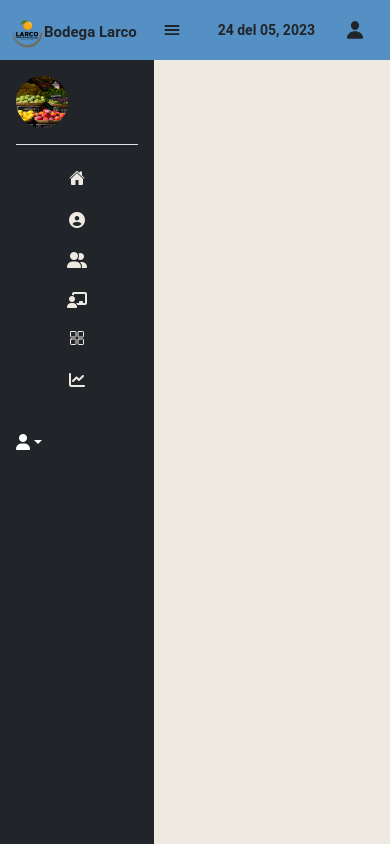
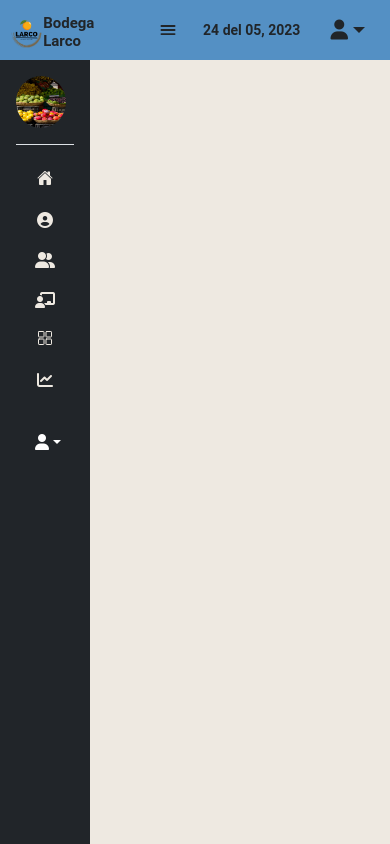
Before and after one commit to MarianaLRisco/BodegaLarco, a PHP site: page /inicio.html in a window 390 px wide. Run offline with PHP 8.4, Linux system fonts and the light colour scheme; some libraries are stand-ins or nearby versions.

Commit message:
arreglos

```diff
--- a/css/system.css
+++ b/css/system.css
@@ -69,7 +69,7 @@ body{
   align-self: center;
 }
 .logo{
-  width: 47px;;
+  width: 51px;;
   height:74px;
 }
 
@@ -95,16 +95,32 @@ body{
   justify-content: center;
   padding-left: 15px;
   padding-right: 15px;
-  padding-top: 24px;
-  padding-bottom: 24px;
+  padding-top: 23px;
+  padding-bottom: 23px;
   transition: background-color 0.4s;
 }
+.container-icon i.menu, .container-icon a{
+    color: var(--color-black)!important;
+    font-size: 20px;
+}
+
 .container-icon:hover{
   background-color: var(--color-blue-dark)!important;
 }
 
 .container-icon ion-icon{
-  font-size: 28px;
+  font-size: 30px;
+}
+.container-icon ul.dropdown-menu{
+    margin-top: 200px!important;
+    margin-right: 30px!important;
+}
+.container-icon ul.dropdown-menu.show{
+    margin-top: 14px!important;
+    margin-left: 45.5px!important;
+}
+.item:hover{
+    background-color: #acd4f4;
 }
 
 .text-date{
@@ -192,6 +208,13 @@ ul:focus {
   .container-icon ion-icon{
     font-size: 20px;
   }
+  .container-icon ul.show{
+    margin-top: 4px!important;
+    /* position: absolute; */
+  }
+  .item{
+    font-size: 16px!important;
+  }
   .user-info{
     margin-left: 10px;
     margin-right: 10px!important;
@@ -201,7 +224,12 @@ ul:focus {
     padding-bottom: 20px;
   }
   .sidebar{
-    width: 154px;
+    width: 90px;
+    align-items: center;
+  }
+  .tmenu{
+    margin-left: 19px!important;
+    align-items: center;
   }
   .nav ul{
     color: var(--color-cream)!important;
--- a/inicio.html
+++ b/inicio.html
@@ -6,7 +6,7 @@
      <!-- Bootstrap CSS -->
     <meta name='viewport' content='width=device-width, initial-scale=1'>
     <link href="https://cdn.jsdelivr.net/npm/bootstrap@5.3.0-alpha3/dist/css/bootstrap.min.css" rel="stylesheet" integrity="sha384-KK94CHFLLe+nY2dmCWGMq91rCGa5gtU4mk92HdvYe+M/SXH301p5ILy+dN9+nJOZ" crossorigin="anonymous">
-    <link rel='stylesheet' href='css/system.css?5768'>
+    <link rel='stylesheet' href='css/system.css?474'>
     <script src="libs/jquery-3.6.1.min.js" charset="utf-8"></script>
     <!-- icons -->
     <script src="https://kit.fontawesome.com/b9a5eec5a5.js" crossorigin="anonymous"></script>
@@ -27,7 +27,19 @@
             </div>
             <div class="user-info">
                 <div class="text-date d-inline-block" id="header-right"></div>
-                <div class="container-icon"><ion-icon class="d-inline-block"  name="person"></ion-icon></div>
+                <div class="container-icon dropdown">
+                    <a href="#" class="d-flex dropdown-toggle align-items-center text-white text-decoration-none" id="dropdownUser1" data-bs-toggle="dropdown" aria-expanded="false">
+                        <i class="fa-solid fa-user menu"></i> <span class="ms-1 d-none d-sm-inline"></span>
+                    </a>
+                    <ul class="dropdown-menu  text-small shadow">
+                        <li><a class="item dropdown-item " href="#">Settings</a></li>
+                        <li><a class="item dropdown-item " href="#">Profile</a></li>
+                        <li>
+                            <hr class="dropdown-divider">
+                        </li>
+                        <li><a class="item dropdown-item" href="#">Sign out</a></li>
+                    </ul>
+                </div>
                 <!-- <button class="btn btn-primary d-inline-block" type="submit"> <ion-icon name="log-out-outline"></ion-icon> Cerrar Sesion</button> -->
             </div>
         </div>
@@ -112,7 +124,7 @@
             </li>
           </ul>
           <hr>
-          <div class="dropdown pb-4">
+          <div class="tmenu dropdown pb-4">
               <a href="#" class="d-flex align-items-center text-white text-decoration-none dropdown-toggle" id="dropdownUser1" data-bs-toggle="dropdown" aria-expanded="false">
                 <i class="fa-solid fa-user"></i> <span class="ms-1 d-none d-sm-inline">Cuenta</span>
               </a>
@@ -132,6 +144,6 @@
 </body>
 <!-- Essential javascripts for application to work-->
 <script src="js/jquery-3.3.1.min.js"></script>
-<script src="js/getdate.js?75"></script>
+<script src="js/getdate.js?869"></script>
 <script src="js/bootstrap.bundle.min.js"></script>
 <script src="js/menu.js?7796"></script>
```
